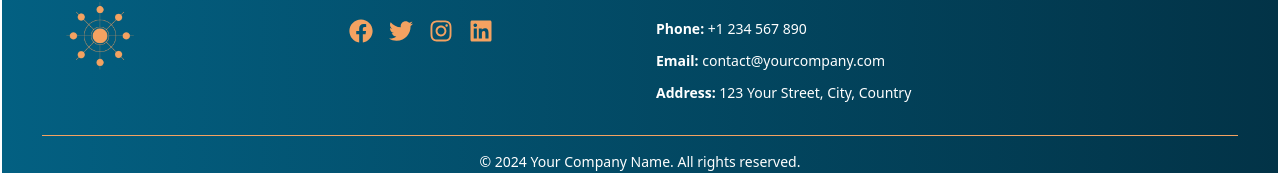
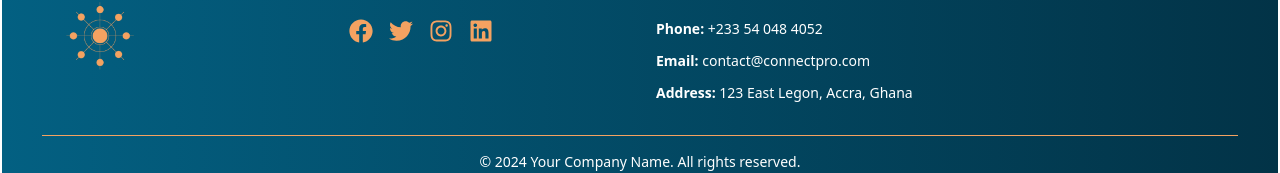
Before and after one commit to KojoFocus/ConnectPro, a React (Vite) app: page / in a window 1280 px wide. Shown: the part 1162-1335 px from the top of the page. Built offline with nearby package versions, Linux system fonts and the light colour scheme.

Commit message:
worked on footer

```diff
--- a/src/components/footer.tsx
+++ b/src/components/footer.tsx
@@ -72,14 +72,14 @@ const Footer = () => {
             <h3 className="text-lg font-semibold mb-4">Contact Info</h3>
             <ul className="space-y-3">
               <li className="text-sm">
-                <span className="font-semibold">Phone:</span> +1 234 567 890
+                <span className="font-semibold">Phone:</span> +233 54 048 4052
               </li>
               <li className="text-sm">
-                <span className="font-semibold">Email:</span> contact@yourcompany.com
+                <span className="font-semibold">Email:</span> contact@connectpro.com
               </li>
               <li className="text-sm">
-                <span className="font-semibold">Address:</span> 123 Your Street, City,
-                Country
+                <span className="font-semibold">Address:</span> 123 East Legon, Accra,
+               Ghana
               </li>
             </ul>
           </div>
```
